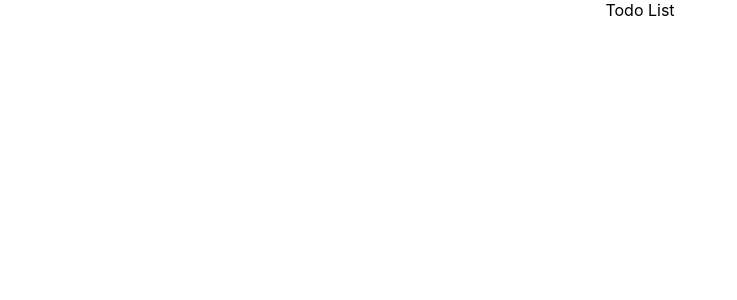
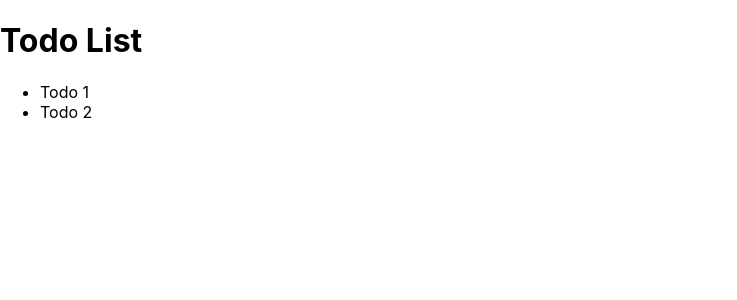
Before and after one commit to super8989/React_todo_app, a React (Create React App) app: page / in a window 1280 px wide. Shown: the top 300 px of the page, without its empty margins (0-737 px from the left). Built offline with nearby package versions, Linux system fonts and the light colour scheme.

Commit message:
rendering single todo component with lists

```diff
--- a/src/App.css
+++ b/src/App.css
@@ -1,5 +1,4 @@
 .App {
-  text-align: center;
 }
 
 .App-logo {
--- a/src/TodoList.js
+++ b/src/TodoList.js
@@ -1,8 +1,21 @@
 import React, { Component } from "react";
 
 class TodoList extends Component {
+	constructor(props) {
+		super(props);
+		this.state = { todos: [] };
+	}
+
 	render() {
-		return <div>Todo List</div>;
+		return (
+			<div>
+				<h1>Todo List</h1>
+				<ul>
+					<li>Todo 1</li>
+					<li>Todo 2</li>
+				</ul>
+			</div>
+		);
 	}
 }
 
```
Lines whose indentation alone changed are shown as unchanged.
